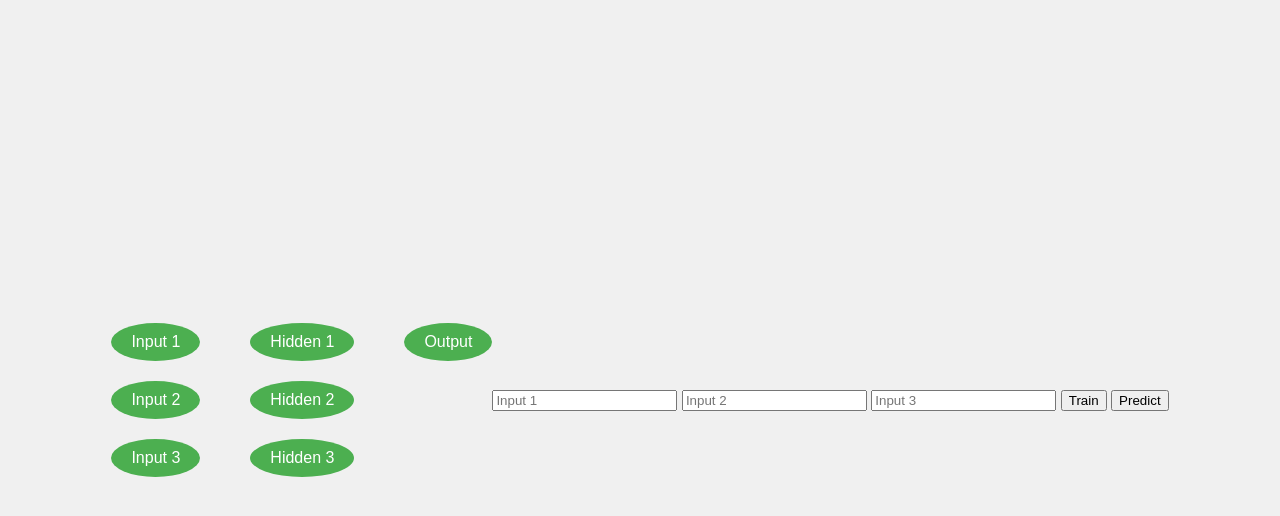
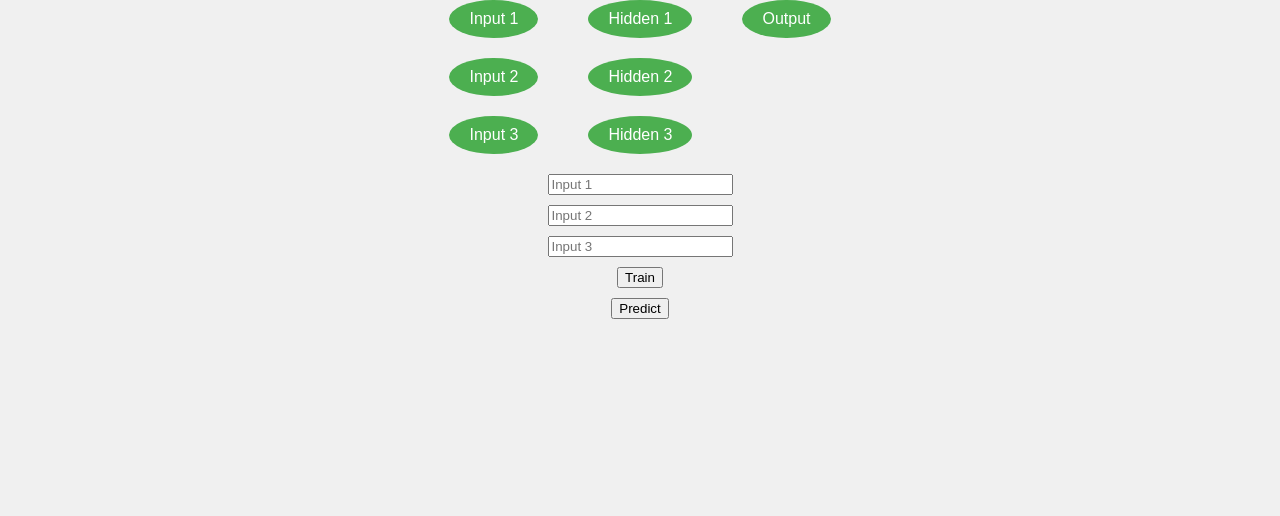
Before and after one commit to 3GPL/Personal-Site, a plain HTML site: page index.html in a window 1280 px wide. Drawn offline with Linux system fonts and the light colour scheme.

Commit message:
Update styles.css

```diff
--- a/styles.css
+++ b/styles.css
@@ -1,7 +1,7 @@
 body {
     font-family: Arial, sans-serif;
     display: flex;
-    justify-content: center;
+    flex-direction: column;
     align-items: center;
     height: 100vh;
     margin: 0;
@@ -11,6 +11,7 @@ body {
 .network {
     display: flex;
     gap: 50px;
+    margin-bottom: 20px;
 }
 
 .layer {
@@ -26,3 +27,16 @@ body {
     border-radius: 50%;
     text-align: center;
 }
+
+.controls {
+    display: flex;
+    flex-direction: column;
+    align-items: center;
+    gap: 10px;
+}
+
+#result {
+    margin-top: 20px;
+    font-size: 1.2em;
+    font-weight: bold;
+}
```
